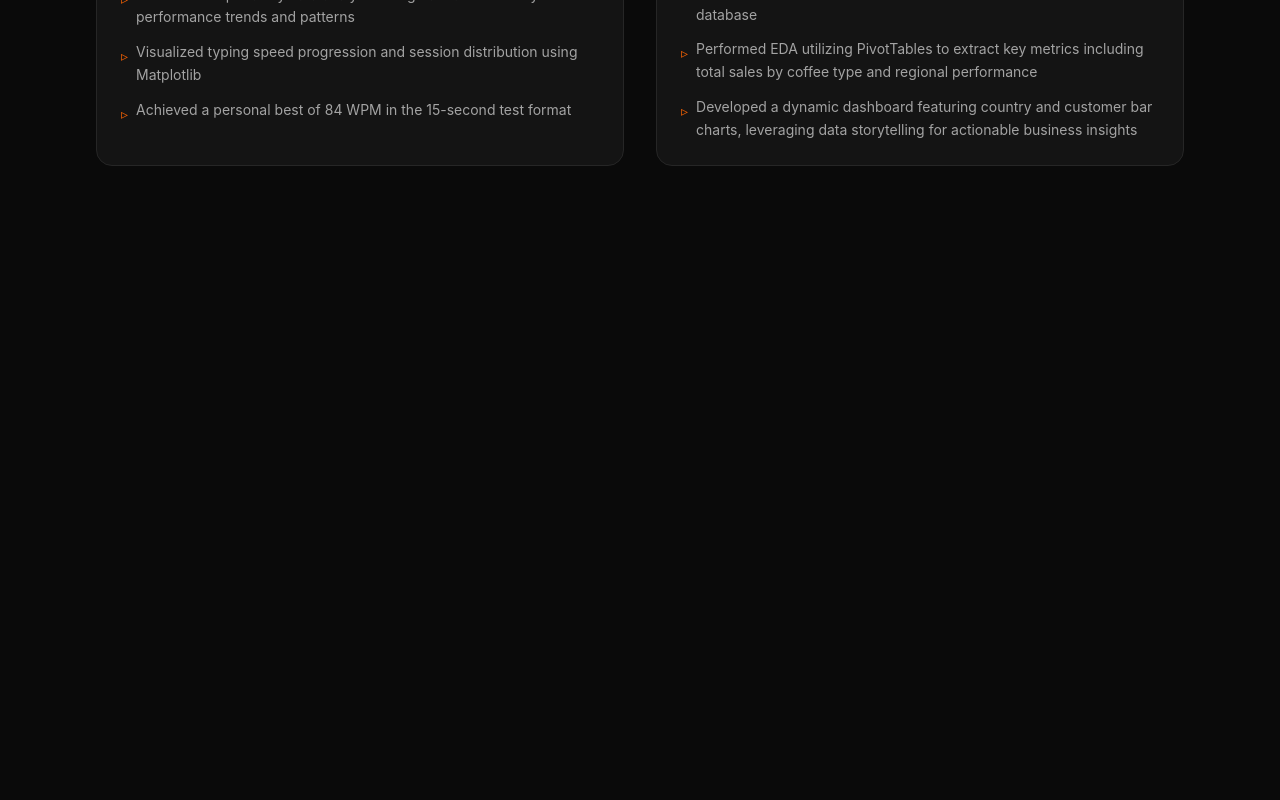
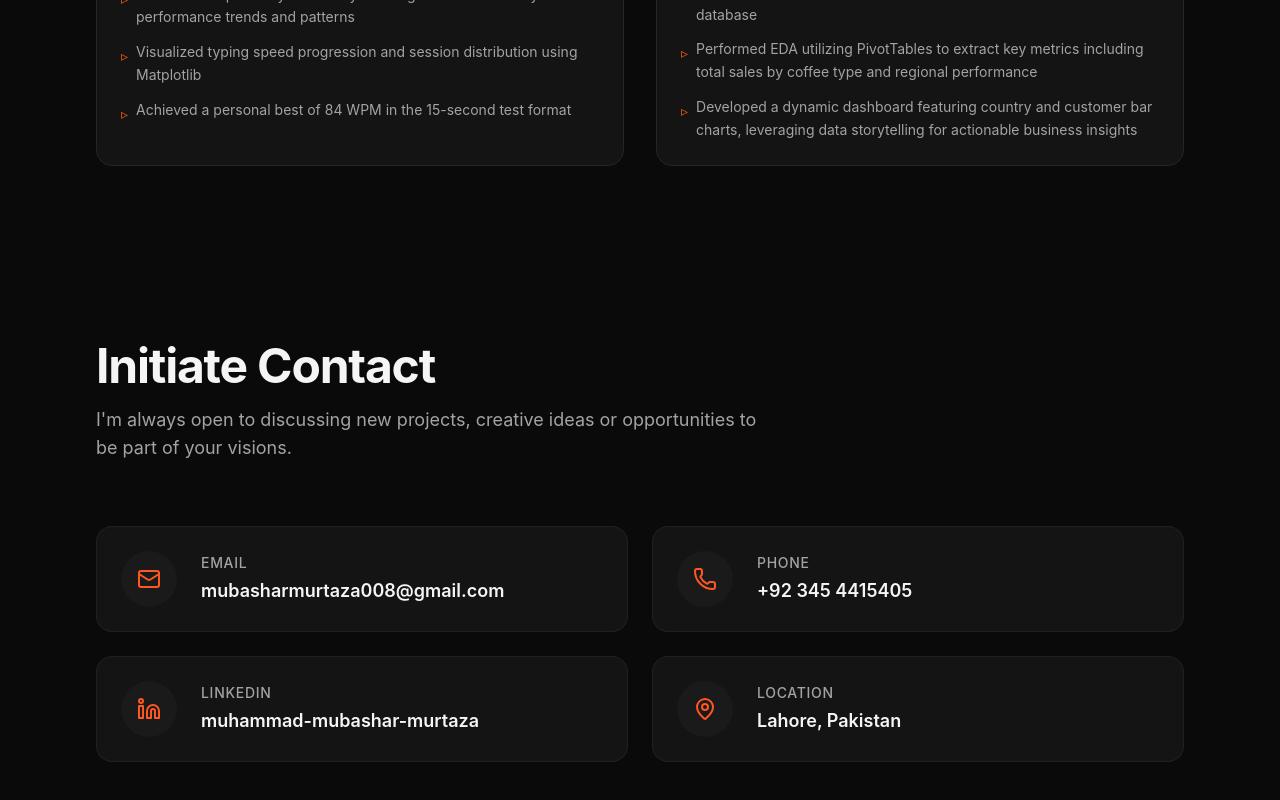
Before and after one commit to abdulmueezdev/mubashar-portfolio, a React (Vite) app: page / in a window 1280 px wide. Shown: the part 2994-3794 px from the top of the page. Before the commit the page ends 3240 px from the top, so only its background shows below. Built offline with nearby package versions, Linux system fonts and the light colour scheme.

Commit message:
feat(agent-d1): contact section

```diff
--- a/src/App.tsx
+++ b/src/App.tsx
@@ -7,6 +7,7 @@ import { Hero } from './components/Hero';
 import { About } from './components/About';
 import { Skills } from './components/Skills';
 import { Projects } from './components/Projects';
+import { Contact } from './components/Contact';
 import './index.css';
 
 gsap.registerPlugin(ScrollTrigger);
@@ -43,6 +44,7 @@ function App() {
         <About />
         <Skills />
         <Projects />
+        <Contact />
       </main>
     </div>
   );
--- /dev/null
+++ b/src/components/Contact.tsx
@@ -0,0 +1,118 @@
+import { motion } from 'framer-motion';
+import { Mail, Phone, MapPin } from 'lucide-react';
+
+const Linkedin = ({ className }: { className?: string }) => (
+  <svg
+    xmlns="http://www.w3.org/2000/svg"
+    width="24"
+    height="24"
+    viewBox="0 0 24 24"
+    fill="none"
+    stroke="currentColor"
+    strokeWidth="2"
+    strokeLinecap="round"
+    strokeLinejoin="round"
+    className={className}
+  >
+    <path d="M16 8a6 6 0 0 1 6 6v7h-4v-7a2 2 0 0 0-2-2 2 2 0 0 0-2 2v7h-4v-7a6 6 0 0 1 6-6z" />
+    <rect width="4" height="12" x="2" y="9" />
+    <circle cx="4" cy="4" r="2" />
+  </svg>
+);
+import { SITE_DATA } from '../data/siteData';
+
+export const Contact = () => {
+  const { profile } = SITE_DATA;
+
+  const contactMethods = [
+    {
+      icon: <Mail className="w-6 h-6 text-[#FF5722]" />,
+      title: 'Email',
+      value: profile.email,
+      href: `mailto:${profile.email}`,
+    },
+    {
+      icon: <Phone className="w-6 h-6 text-[#FF5722]" />,
+      title: 'Phone',
+      value: profile.phone,
+      href: `tel:${profile.phone.replace(/\s+/g, '')}`,
+    },
+    {
+      icon: <Linkedin className="w-6 h-6 text-[#FF5722]" />,
+      title: 'LinkedIn',
+      value: 'muhammad-mubashar-murtaza',
+      href: profile.linkedin,
+      external: true,
+    },
+    {
+      icon: <MapPin className="w-6 h-6 text-[#FF5722]" />,
+      title: 'Location',
+      value: profile.location,
+      href: `https://www.google.com/maps/search/?api=1&query=${encodeURIComponent(profile.location)}`,
+      external: true,
+    },
+  ];
+
+  const containerVariants: any = {
+    hidden: { opacity: 0 },
+    visible: {
+      opacity: 1,
+      transition: {
+        staggerChildren: 0.1,
+      },
+    },
+  };
+
+  const itemVariants: any = {
+    hidden: { opacity: 0, y: 30 },
+    visible: {
+      opacity: 1,
+      y: 0,
+      transition: { type: 'spring', stiffness: 300, damping: 24 },
+    },
+  };
+
+  return (
+    <section id="contact" className="py-24 px-6 md:px-12 lg:px-24 max-w-7xl mx-auto">
+      <div className="mb-16">
+        <h2 className="text-4xl md:text-5xl font-bold mb-4 tracking-tight">
+          Initiate <span className="text-[var(--color-primary)]">Contact</span>
+        </h2>
+        <p className="text-[var(--color-text-secondary)] text-lg max-w-2xl">
+          I'm always open to discussing new projects, creative ideas or opportunities to be part of your visions.
+        </p>
+      </div>
+
+      <motion.div
+        variants={containerVariants}
+        initial="hidden"
+        whileInView="visible"
+        viewport={{ once: true, margin: '-100px' }}
+        className="grid grid-cols-1 md:grid-cols-2 gap-6"
+      >
+        {contactMethods.map((method, index) => (
+          <motion.a
+            key={index}
+            variants={itemVariants}
+            href={method.href}
+            target={method.external ? '_blank' : undefined}
+            rel={method.external ? 'noopener noreferrer' : undefined}
+            className="group flex items-center p-6 bg-[#141414] rounded-2xl border border-white/5 hover:border-[var(--color-primary)]/50 transition-all duration-300 hover:-translate-y-1 hover:shadow-[0_8px_30px_rgb(255,87,34,0.1)]"
+          >
+            <div className="w-14 h-14 rounded-full bg-[#1A1A1A] flex items-center justify-center mr-6 group-hover:scale-110 transition-transform duration-300">
+              {method.icon}
+            </div>
+            <div>
+              <p className="text-sm text-[var(--color-text-secondary)] mb-1 uppercase tracking-wider font-medium">
+                {method.title}
+              </p>
+              <p className="text-lg font-semibold text-[var(--color-text-primary)]">
+                {method.value}
+              </p>
+            </div>
+          </motion.a>
+        ))}
+      </motion.div>
+    </section>
+  );
+};
```
Also changed, not shown: d1-contact.png (added).
